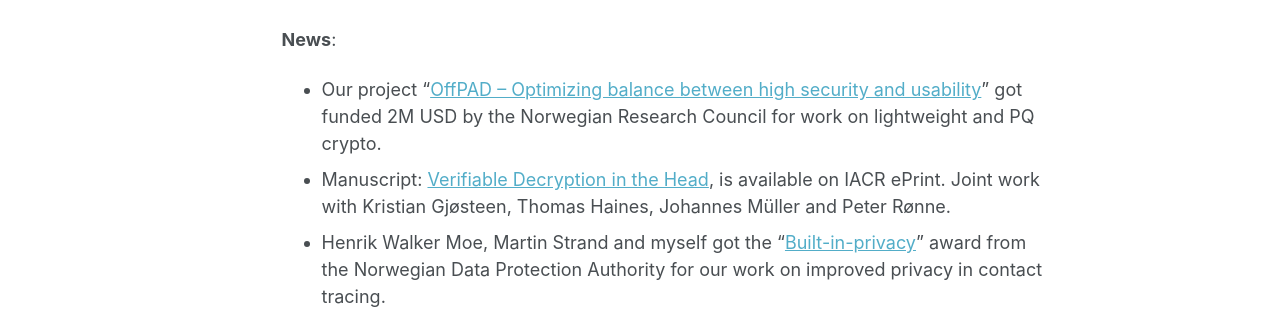
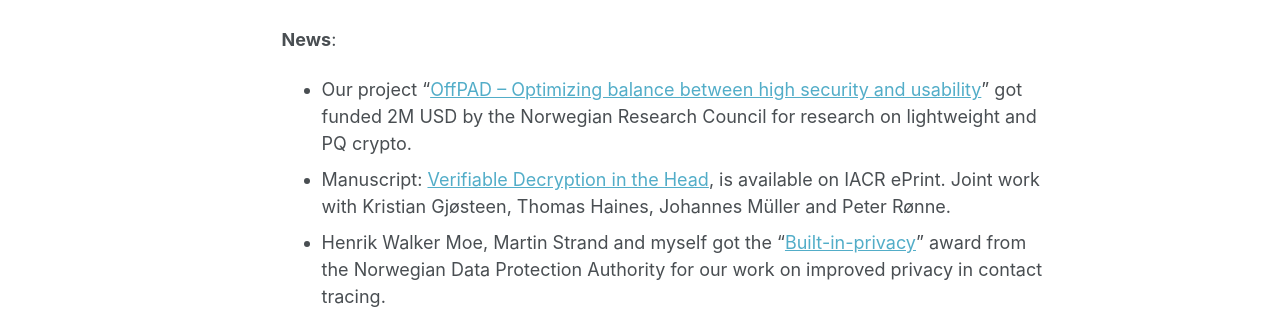
Before and after one commit to tjesi/tjesi.github.io, a Jekyll site: the page built from _pages/about.md, in a window 1280 px wide and 1303 px high. Shown: the part 633-942 px from the top of the window. Built offline with Jekyll 4.4.1, drawn with Linux system fonts in a browser that asks for light colours; some web fonts are replaced.

Commit message:
Update about.md

```diff
--- a/_pages/about.md
+++ b/_pages/about.md
@@ -19,7 +19,7 @@
 I've previously been working as a project manager at [Lær Kidsa Koding](https://www.kidsakoder.no) (2015-17), as a university college teacher at [Western Norway University of Applied Sciences](https://www.hvl.no/en) (2017-20), and I had a 3 months internship in 2018 at the IoT-security company [Intrinsic-ID](https://www.intrinsic-id.com) in Eindhoven, NL.
 
 **News**:
-- Our project "[OffPAD -- Optimizing balance between high security and usability](https://prosjektbanken.forskningsradet.no/en/project/FORISS/321619)" got funded 2M USD by the Norwegian Research Council for work on lightweight and PQ crypto.
+- Our project "[OffPAD -- Optimizing balance between high security and usability](https://prosjektbanken.forskningsradet.no/en/project/FORISS/321619)" got funded 2M USD by the Norwegian Research Council for research on lightweight and PQ crypto.
 - Manuscript: [Verifiable Decryption in the Head](https://eprint.iacr.org/2021/558.pdf), is available on IACR ePrint. Joint work with Kristian Gjøsteen, Thomas Haines, Johannes Müller and Peter Rønne.
 - Henrik Walker Moe, Martin Strand and myself got the "[Built-in-privacy](https://www.datatilsynet.no/aktuelt/aktuelle-nyheter-2021/pris-for-innebygd-personvern-til-anonyme-tokens)" award from the Norwegian Data Protection Authority for our work on improved privacy in contact tracing.
 - Paper: [Lattice-Based Proof of Shuffle and Applications to Electronic Voting](https://eprint.iacr.org/2021/338.pdf), is accepted at CT-RSA. Joint work w/ Diego F. Aranha, Carsten Baum, Kristian Gjøsteen and Thor Tunge.
```
